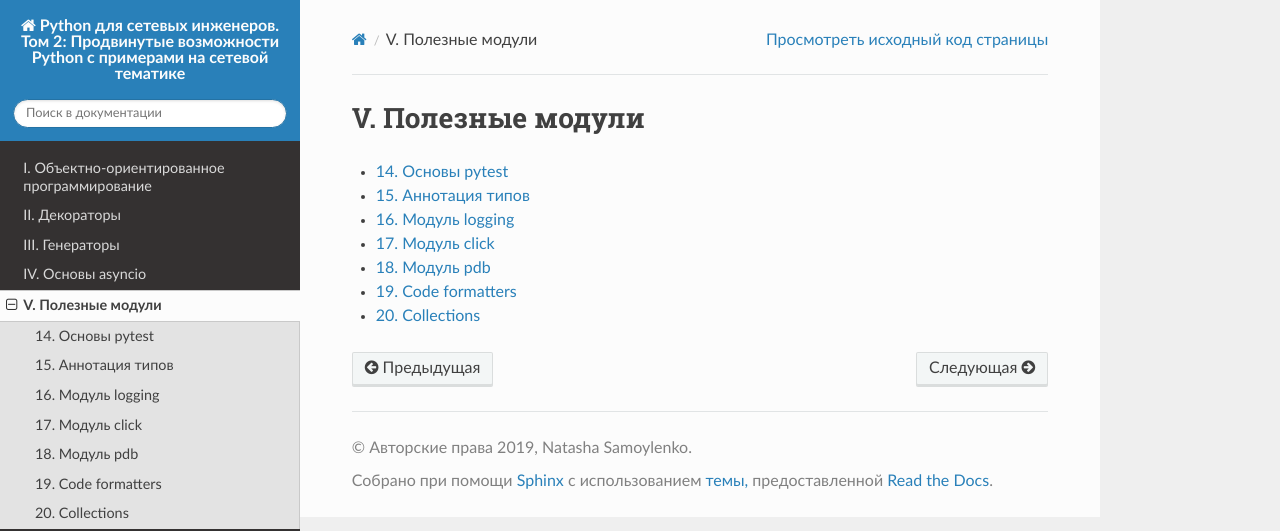
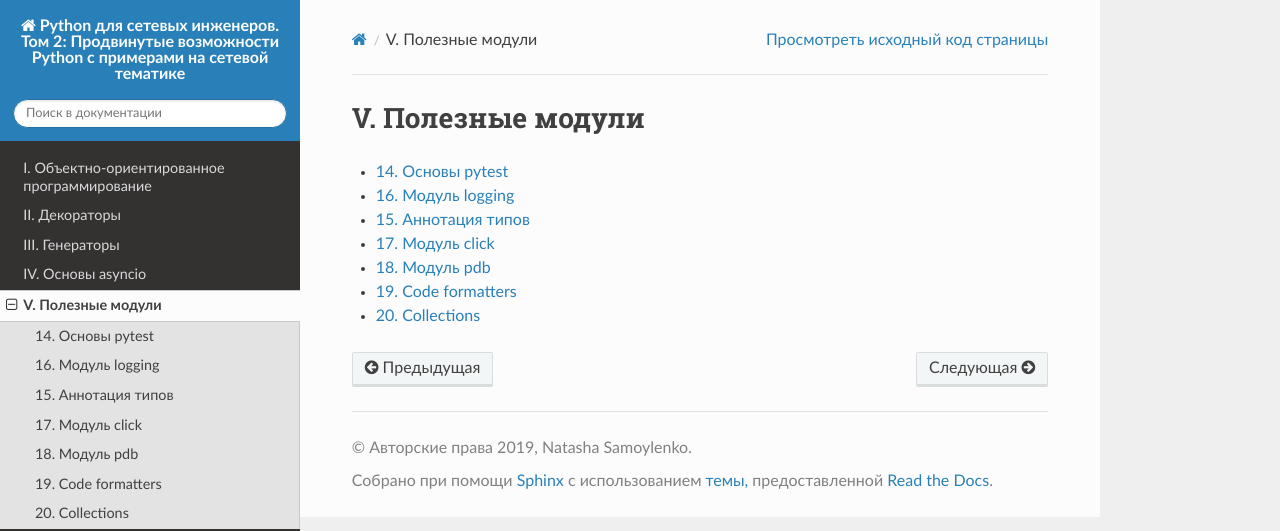
Before and after one commit to natenka/advpyneng-book, a Sphinx documentation site: the page built from docs/source/book/Part_V.rst, in a window 1280 px wide. Shown: the top 531 px of the page. Built offline with Sphinx 7.4.7 and the Read the Docs theme 2.0.0, drawn with Linux system fonts in a browser that asks for light colours; pages that are not in the unit, such as notebooks, are missing from menus.

```diff
--- a/docs/source/book/Part_V.rst
+++ b/docs/source/book/Part_V.rst
@@ -6,8 +6,8 @@ V. Полезные модули
    :maxdepth: 1
 
    14_pytest_basics/index.rst
-   15_type_annotations/index.rst
-   16_logging/index.rst
+   15_logging/index.rst
+   16_type_annotations/index.rst
    17_click/index.rst
    18_pdb/index.rst
    19_code_formatters/index.rst
```
Also changed, not shown: docs/source/book/12_using_asyncio/event_loop.rst (added, +9 -0 lines), docs/source/book/12_using_asyncio/task_vs_future.rst (added), docs/source/book/15_logging/basics.rst (renamed from docs/source/book/16_logging/basics.rst), docs/source/book/15_logging/components.rst (renamed from docs/source/book/16_logging/components.rst), docs/source/book/15_logging/index.rst (renamed from docs/source/book/16_logging/index.rst), docs/source/book/16_type_annotations/index.rst (renamed from docs/source/book/15_type_annotations/index.rst).
